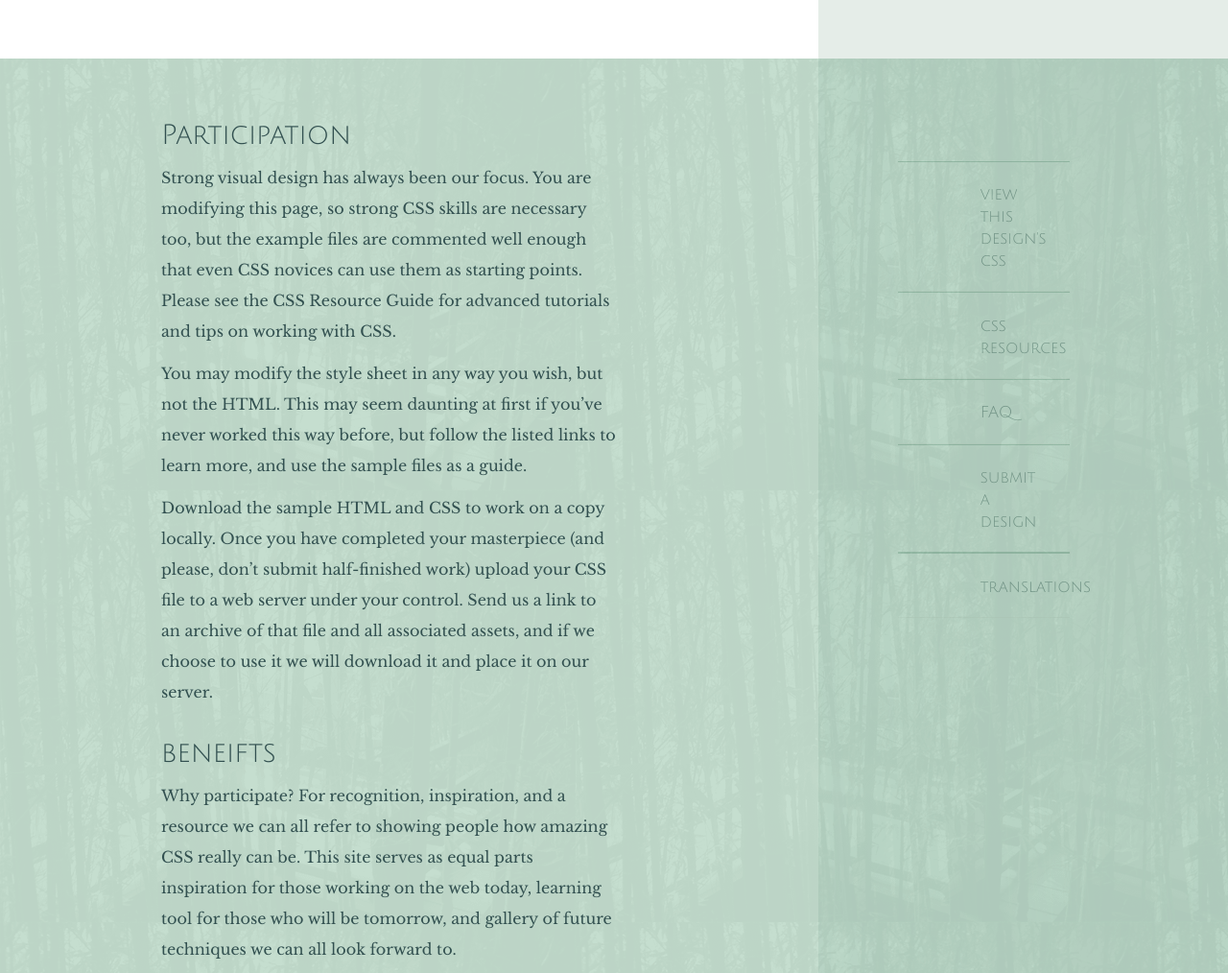
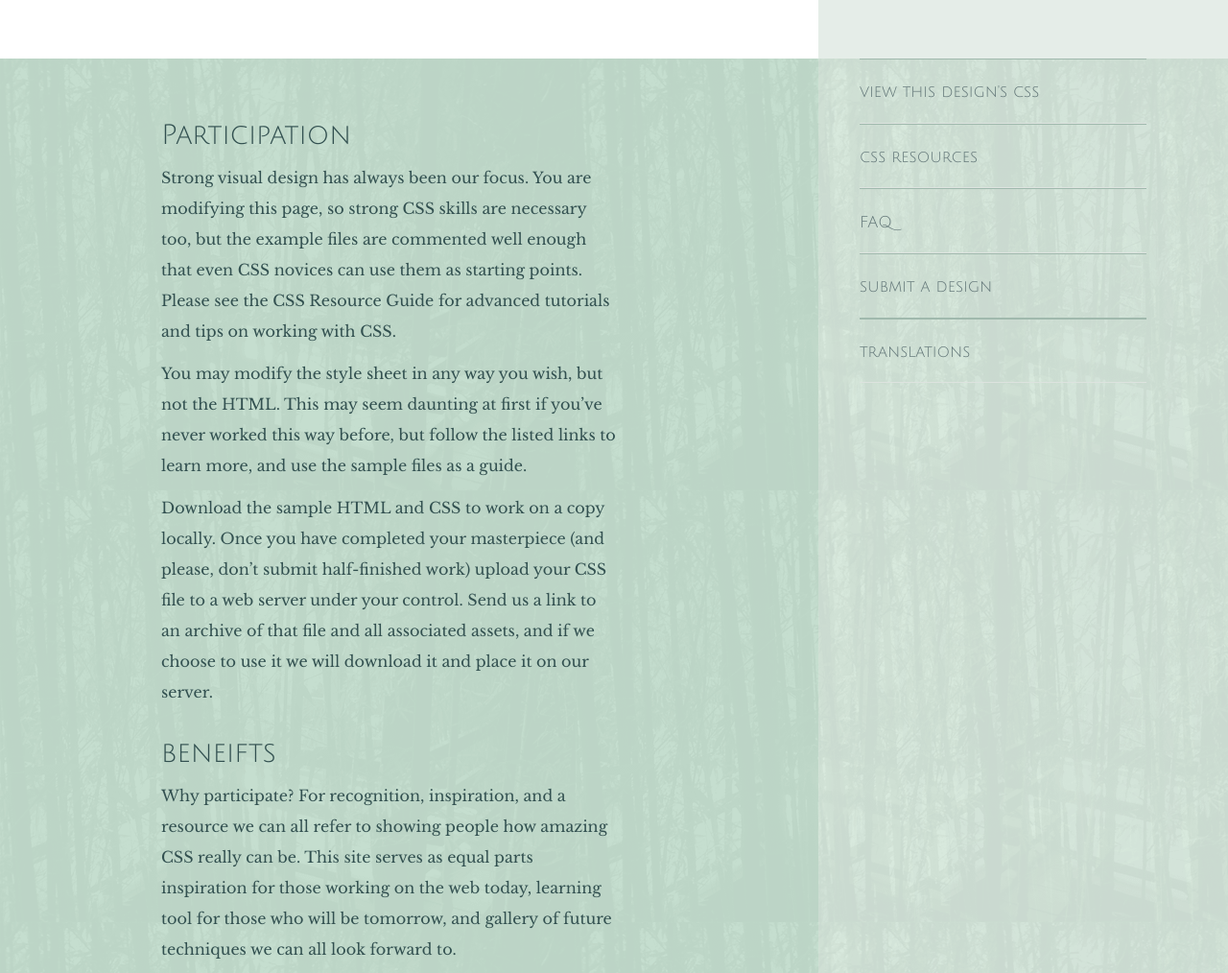
Before and after one commit to Domniea/level-2, a plain HTML site: page projects/zen-garden/index.html in a window 1280 px wide. Shown: the part 1315-2329 px from the top of the page at 96% size. Drawn offline with Linux system fonts and the light colour scheme.

Commit message:
Zen Garden - abbr

```diff
--- a/projects/zen-garden/style.css
+++ b/projects/zen-garden/style.css
@@ -507,7 +507,7 @@ h3 {
     }
 
     #mainMiddle {
-        background-color: #8ABC9F80;
+        background-color: rgba(138,188,159,0.5);
         grid-column: 1 / -1;
         grid-row: 3 / 4;
         z-index: 4;
@@ -626,28 +626,45 @@ h3 {
     }
 
     #navMiddle {
-        background-color: #edf4f0;
-        z-index: 3;
+        background-color: #edf4f070;
+        z-index: 5;
         color: #607476;
         grid-column: 5 / 7;
         grid-row: 3 / 4;
         height: auto;
+        display: flex;
     }
 
     #navMiddle ul {
         font-family: julius_sans_one;
-        font-size: 1.3em;
+        font-size: 1.3;
         display: flex;
         flex-direction: column;
         list-style: none;
-        margin-top: 25%;
+        /* margin-top: 25%; */
     }
 
     #navMiddle li {
         text-decoration: none;
-        padding: 24px 0 20px;
+        margin: 0 20% 0 10%;
         border-top: solid 1px #a0b9ad;
     }
+
+    #navMiddleList > li:nth-child(1) {
+        padding: 5% 0;
+    }
+
+    #navMiddleList >:nth-child(2) {
+        padding: 5% 0    }
+
+    #navMiddleList >:nth-child(3) {
+        padding: 5% 0    }
+
+    #navMiddleList >:nth-child(4) {
+        padding: 5% 0    }
+
+    #navMiddleList >:nth-child(5) {
+        padding: 5% 0    }
 
     #navMiddle a {
         color: #607476;
```
